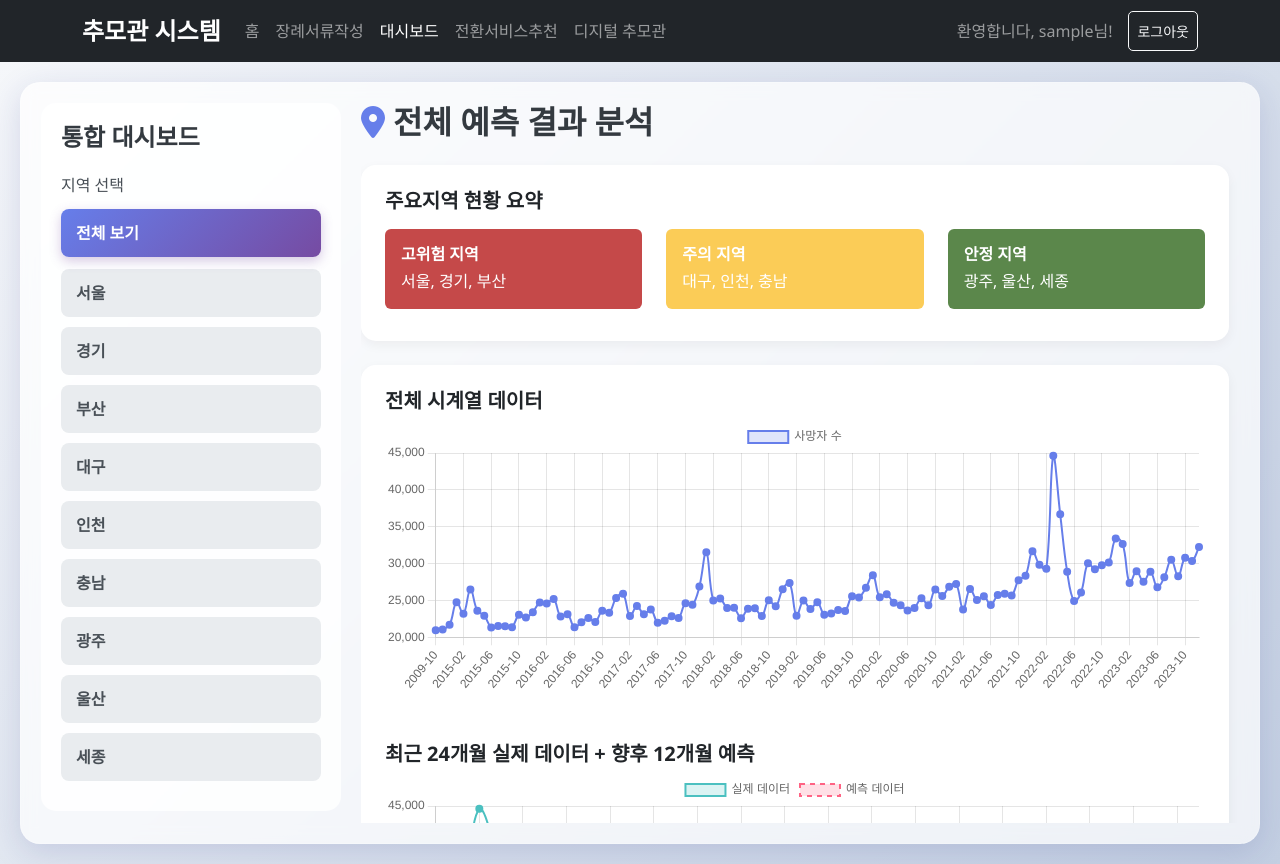
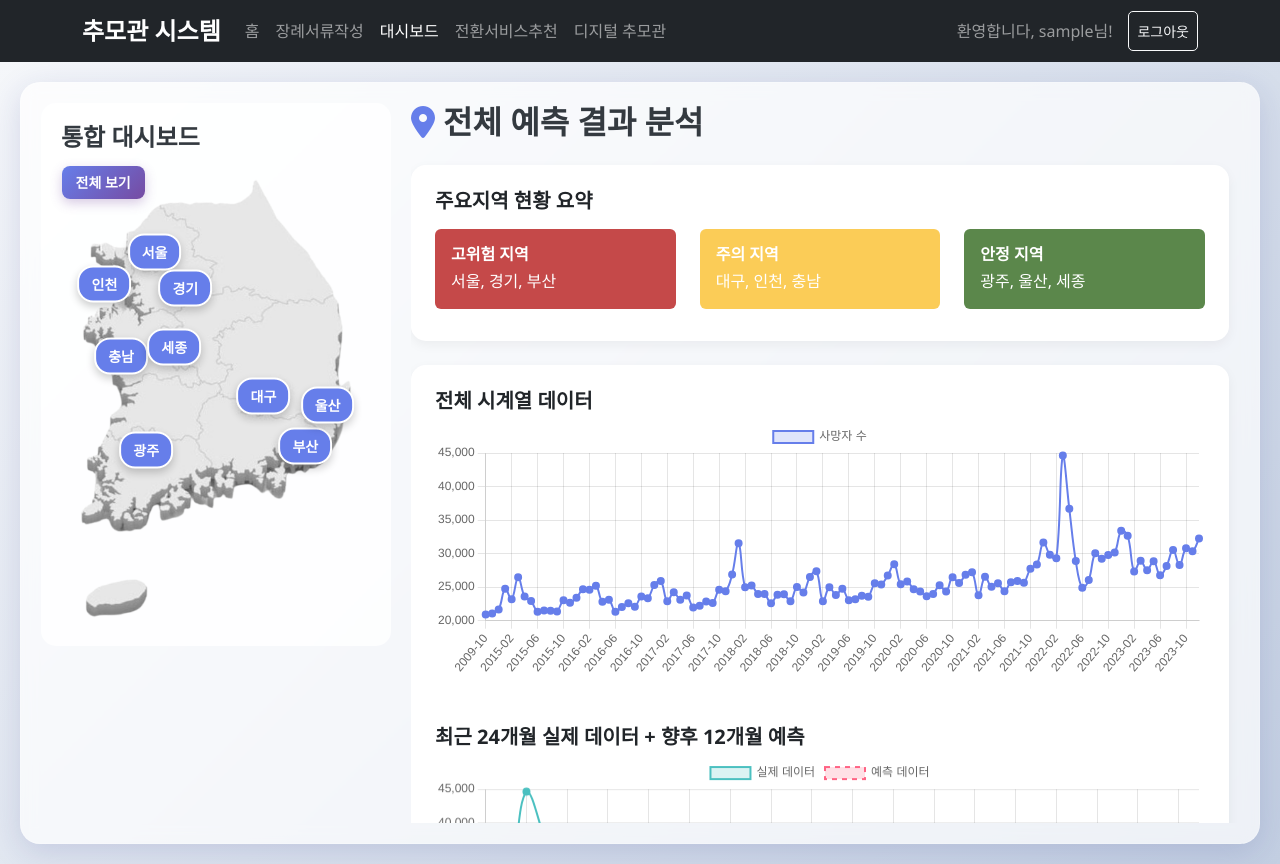
Before and after one commit to Aivle-Bigproject11/Front, a React (Create React App) app: page /menu2 in a window 1280 px wide. Built offline with nearby package versions, Linux system fonts and the light colour scheme; no server answers; sample sign-in values are in the browser's storage.

Commit message:
대시보드 지도 추가

```diff
--- a/src/components/InteractiveMap.js
+++ b/src/components/InteractiveMap.js
@@ -1,43 +1,15 @@
 // src/components/InteractiveMap.js
 
 import React from 'react';
+import KoreaMap from './KoreaMap';
 
 const InteractiveMap = ({ selectedRegion, onRegionSelect }) => {
-  const regions = [
-    '전체', '서울', '경기', '부산', '대구',
-    '인천', '충남', '광주', '울산', '세종'
-  ];
-
   return (
     <div>
-      <h5 className="mb-3" style={{ fontSize: '1rem', color: '#495057' }}>지역 선택</h5>
-      {regions.map(region => {
-        const isActive = selectedRegion === region;
-        return (
-          <button
-            key={region}
-            onClick={() => onRegionSelect(region)}
-            style={{
-              display: 'block',
-              width: '100%',
-              padding: '12px 15px',
-              marginBottom: '10px',
-              border: 'none',
-              borderRadius: '8px',
-              textAlign: 'left',
-              fontWeight: '600',
-              cursor: 'pointer',
-              transition: 'all 0.2s ease',
-              background: isActive ? 'linear-gradient(135deg, #667eea, #764ba2)' : '#e9ecef',
-              color: isActive ? 'white' : '#495057',
-              boxShadow: isActive ? '0 4px 12px rgba(118, 75, 162, 0.3)' : 'none',
-              transform: isActive ? 'translateY(-2px)' : 'none'
-            }}
-          >
-            {region === '전체' ? '전체 보기' : region}
-          </button>
-        );
-      })}
+      <KoreaMap
+        selectedRegion={selectedRegion}
+        onRegionSelect={onRegionSelect}
+      />
     </div>
   );
 };
--- /dev/null
+++ b/src/components/KoreaMap.js
@@ -0,0 +1,89 @@
+// src/components/KoreaMap.js
+
+import React from 'react';
+
+// PNG 이미지 크기에 맞춰 각 지역의 좌표를 퍼센트(%)로 조정
+const regionPositions = {
+  '서울': { top: '17%', left: '28%' },
+  '경기': { top: '25%', left: '39%' },
+  '인천': { top: '24%', left: '10%' },
+  '충남': { top: '40%', left: '16%' },
+  '부산': { top: '60%', left: '82%' },
+  '대구': { top: '49%', left: '67%' },
+  '광주': { top: '61%', left: '25%' },
+  '울산': { top: '51%', left: '90%' },
+  '세종': { top: '38%', left: '35%' },
+};
+
+const KoreaMap = ({ selectedRegion, onRegionSelect }) => {
+  return (
+    // 이 div의 스타일을 수정하여 크기와 위치를 조정합니다.
+    <div style={{ position: 'relative', width: '90%', margin: '20px auto 0' }}>
+      {/* '전체' 보기 버튼 */}
+      <button
+        onClick={() => onRegionSelect('전체')}
+        style={{
+          position: 'absolute',
+          top: '-10px',
+          left: '-15px',
+          zIndex: 10,
+          padding: '6px 14px',
+          border: 'none',
+          borderRadius: '8px',
+          cursor: 'pointer',
+          fontWeight: '600',
+          fontSize: '14px',
+          transition: 'all 0.2s ease',
+          background: selectedRegion === '전체' ? 'linear-gradient(135deg, #667eea, #764ba2)' : '#f1f3f5',
+          color: selectedRegion === '전체' ? 'white' : '#495057',
+          boxShadow: selectedRegion === '전체' ? '0 4px 12px rgba(118, 75, 162, 0.3)' : '0 2px 4px rgba(0,0,0,0.1)',
+        }}
+      >
+        전체 보기
+      </button>
+
+      {/* 지도 이미지 */}
+      <img
+        src="/Map_removebg.png"
+        alt="대한민국 지도"
+        style={{ width: '100%', height: 'auto', display: 'block' }}
+      />
+
+      {/* 각 지역에 버튼 렌더링 */}
+      {Object.entries(regionPositions).map(([region, pos]) => {
+        const isActive = selectedRegion === region;
+        return (
+          <button
+            key={region}
+            onClick={() => onRegionSelect(region)}
+            title={region} // 마우스 오버 시 툴팁으로 전체 지역 이름 표시
+            style={{
+              position: 'absolute',
+              top: pos.top,
+              left: pos.left,
+              transform: 'translate(-50%, -50%)', // 버튼의 정중앙을 좌표에 맞춤
+              zIndex: 5,
+              width: 'auto', // 너비를 자동으로 조절
+              height: 'auto',
+              padding: '6px 12px', // 텍스트 주변에 여백 추가
+              border: '2px solid white',
+              borderRadius: '16px', // 둥근 사각형 모양
+              cursor: 'pointer',
+              fontWeight: 'bold',
+              fontSize: '14px', // 폰트 크기 조정
+              transition: 'all 0.2s ease',
+              background: isActive ? '#764ba2' : '#667eea',
+              color: 'white',
+              boxShadow: '0 4px 8px rgba(0,0,0,0.2)',
+              whiteSpace: 'nowrap', // 텍스트가 줄바꿈되지 않도록 설정
+            }}
+          >
+            {region} {/* 첫 글자 대신 전체 지역명 표시 */}
+          </button>
+        );
+      })}
+    </div>
+  );
+};
+
+export default KoreaMap;
--- a/src/pages/Menu2.js
+++ b/src/pages/Menu2.js
@@ -44,7 +44,7 @@ const Menu2 = () => {
         gap: '20px'
       }}>
         <div className="dashboard-left" style={{
-          flex: '0 0 300px', // 왼쪽 영역 너비 고정
+          flex: '0 0 350px',
           background: 'rgba(255, 255, 255, 0.8)',
           borderRadius: '15px',
           padding: '20px',
```
Also changed, not shown: public/Map_removebg.png (added).
